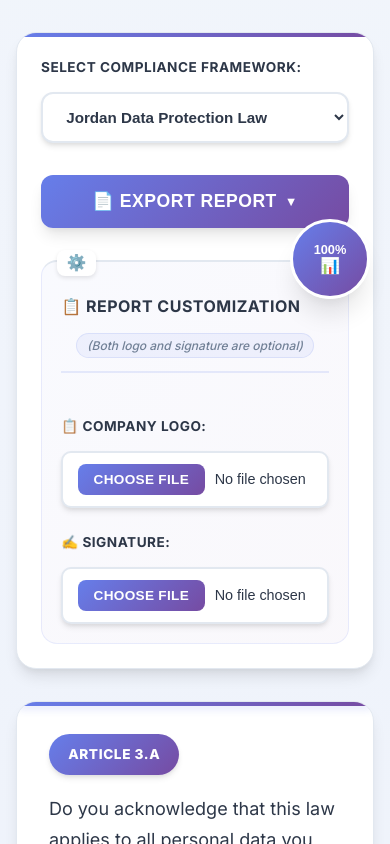
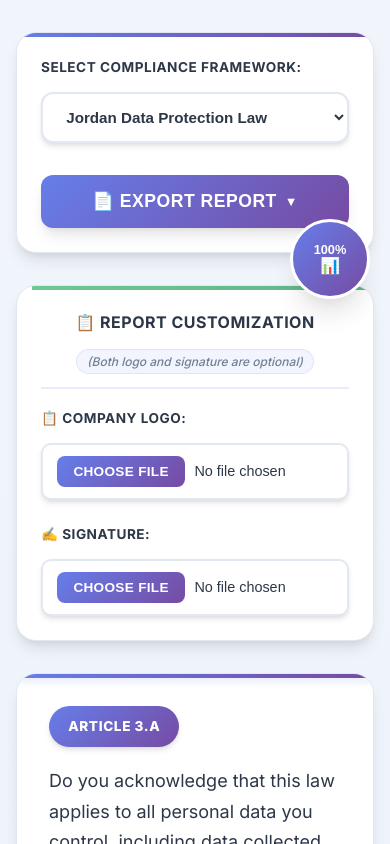
Before and after one commit to qusaismael/GRC-check, a plain HTML site: page index.html in a window 390 px wide. Shown: the part 525-1369 px from the top of the page. Drawn offline with nearby package versions, Linux system fonts and the light colour scheme.

Commit message:
style fix

```diff
--- a/index.html
+++ b/index.html
@@ -43,12 +43,15 @@
                     </div>
                 </div>
             </div>
+        </section>
 
-            <div class="controls-row file-controls">
+        <section class="file-upload-section">
+            <div class="file-controls">
                 <div class="file-controls-header">
                     <span class="file-controls-title">📋 Report Customization</span>
                     <span class="file-controls-note">(Both logo and signature are optional)</span>
                 </div>
+                <div class="file-controls-grid">
                     <div class="control-group">
                         <label for="company-logo">📋 Company Logo:</label>
                         <input type="file" id="company-logo" accept="image/*" class="file-input">
@@ -56,6 +59,7 @@
                     <div class="control-group">
                         <label for="signature">✍️ Signature:</label>
                         <input type="file" id="signature" accept="image/*" class="file-input">
+                    </div>
                 </div>
             </div>
         </section>
--- a/style.css
+++ b/style.css
@@ -179,25 +179,34 @@ body {
     border-top: 2px solid var(--border-color);
 }
 
+.file-upload-section {
+    margin-bottom: 3rem;
+}
+
 .file-controls {
-    background: linear-gradient(135deg, rgba(102, 126, 234, 0.04) 0%, rgba(118, 75, 162, 0.04) 100%);
-    padding: 1.8rem;
-    border-radius: 16px;
-    margin: 0 -0.5rem;
-    border: 1px solid rgba(102, 126, 234, 0.12);
+    background: var(--card-background);
+    padding: 2rem;
+    border-radius: 20px;
+    box-shadow: var(--shadow-medium);
+    border: 1px solid var(--border-color);
     position: relative;
+    overflow: hidden;
 }
 
 .file-controls::before {
-    content: '⚙️';
+    content: '';
     position: absolute;
-    top: -12px;
-    left: 20px;
-    background: var(--card-background);
-    padding: 0 0.6rem;
-    font-size: 1.1rem;
-    border-radius: 8px;
-    box-shadow: 0 2px 4px rgba(0, 0, 0, 0.1);
+    top: 0;
+    left: 0;
+    width: 100%;
+    height: 4px;
+    background: linear-gradient(135deg, rgba(72, 187, 120, 0.8) 0%, rgba(56, 161, 105, 0.8) 100%);
+}
+
+.file-controls-grid {
+    display: grid;
+    grid-template-columns: 1fr 1fr;
+    gap: 2rem;
 }
 
 .file-controls-header {
@@ -918,12 +927,26 @@ body {
         font-size: 1rem;
     }
 
+    .file-upload-section {
+        margin-bottom: 2rem;
+    }
+
+    .file-controls {
+        padding: 1.5rem;
+    }
+
+    .file-controls-grid {
+        grid-template-columns: 1fr;
+        gap: 1.5rem;
+    }
+
     .file-controls-header {
         flex-direction: column;
-        align-items: flex-start;
+        align-items: center;
         gap: 0.8rem;
         margin-bottom: 1.2rem;
         padding-bottom: 0.8rem;
+        text-align: center;
     }
 
     .file-controls-title {
@@ -933,8 +956,6 @@ body {
     .file-controls-note {
         font-size: 0.75rem;
         padding: 0.25rem 0.6rem;
-        align-self: center;
-        text-align: center;
         white-space: normal;
         line-height: 1.3;
     }
```
Lines whose indentation alone changed are shown as unchanged.
